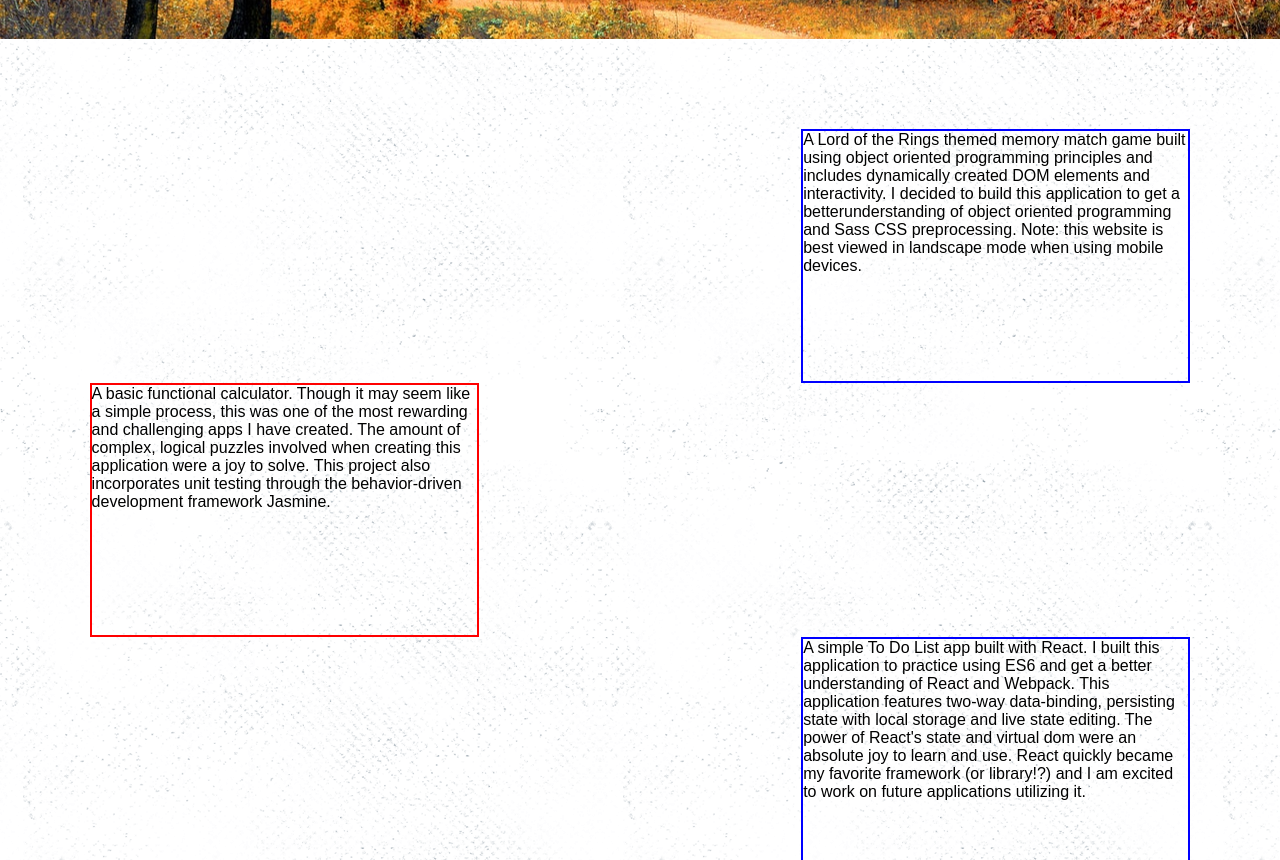
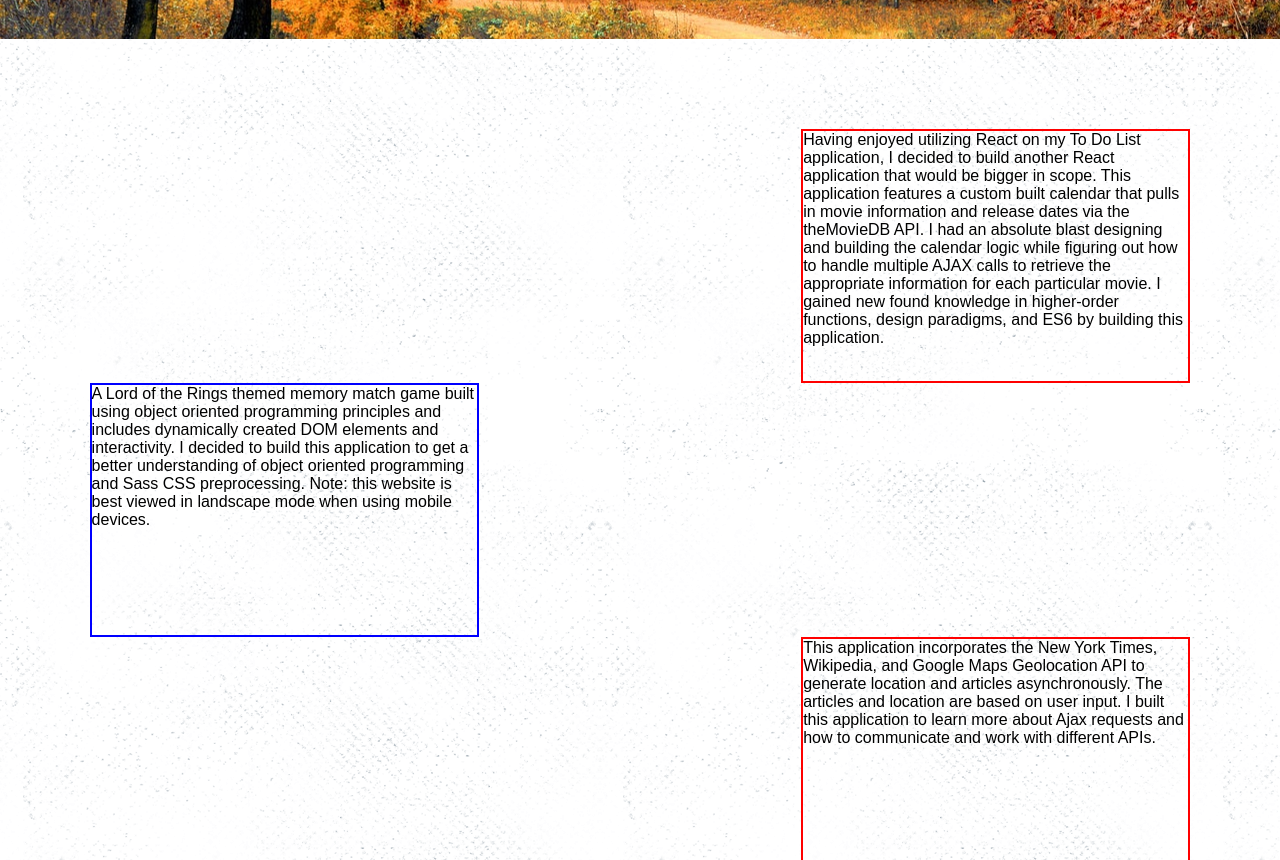
Before and after one commit to JonathanV123/portfolio, a React (Create React App) app: page / in a window 1280 px wide. Shown: the part 1940-2800 px from the top of the page. Built offline with nearby package versions, Linux system fonts and the light colour scheme.

Commit message:
removed some duplicate components

```diff
--- a/src/App.js
+++ b/src/App.js
@@ -1,21 +1,36 @@
-import React, { Component } from 'react';
+import React, {Component} from 'react';
 import './App.css';
+import {projects} from './ProjectDescriptions';
 import Header from './components/Header';
 import Introduction from './components/Introduction';
 import Projects from './components/Projects';
 import Divider from './components/Divider';
 
+class App extends Component {
+    constructor() {
+        super();
+        this.supplyMovieInformation = this.supplyMovieInformation.bind(this);
+        this.state = {
+            projectInformation:[],
+        };
+        this.supplyMovieInformation();
+    }
+    supplyMovieInformation() {
 
-
-
-class App extends Component {
+        let projectInfo = this.state.projectInformation;
+        projects.forEach(function(item, index){
+            projectInfo[index] = item;
+        });
+        console.log(projectInfo);
+        this.state.projectInformation = projectInfo;
+    }
     render() {
         return (
-      <div className ="portfolioContainer">
+            <div className="portfolioContainer">
                 <Header/>
                 <Introduction/>
                 <Divider/>
-          <Projects/>
+                <Projects projects={this.state.projectInformation}/>
             </div>
         );
     }
--- /dev/null
+++ b/src/ProjectDescriptions.js
@@ -0,0 +1,55 @@
+import React from 'react';
+
+export const projects = [{
+    movieApp: {
+        text: <div>
+            Having enjoyed utilizing React on my To Do List application, I decided to build another
+            React application
+            that would be bigger in scope. This application features a custom built calendar that pulls
+            in movie information and
+            release dates via the theMovieDB API. I had an absolute blast designing and building the
+            calendar logic while figuring out
+            how to handle multiple AJAX calls to retrieve the appropriate information for each
+            particular movie. I gained new found knowledge
+            in higher-order functions, design paradigms, and ES6 by building this application.
+        </div>,
+        img:''
+    },
+    memoryMatch: {
+        text: <div>
+            A Lord of the Rings themed memory match game built using object oriented programming principles and
+            includes dynamically created DOM elements and interactivity. I decided to build this application
+            to get a better understanding of object oriented programming and Sass CSS preprocessing.
+            Note: this website is best viewed in landscape mode when using mobile devices.
+        </div>,
+        img:''
+    },
+    ajax: {
+        text: <div>
+            This application incorporates the New York Times, Wikipedia,
+            and Google Maps Geolocation API to generate location and articles asynchronously.
+            The articles and location are based on user input. I built this application to
+            learn more about Ajax requests and how to communicate and work with different APIs.
+        </div>,
+        img:''
+    }
+    ,calculator: {
+        text: <div>
+            A basic functional calculator. Though it may seem like a simple process,
+            this was one of the most rewarding and challenging apps I have created.
+            The amount of complex, logical puzzles involved when creating this application were a joy to solve.
+            This project also incorporates unit testing through the behavior-driven development framework Jasmine.
+        </div>,
+        img:''
+    }
+    ,toDoApp: {
+        text:  <div>
+            A simple To Do List app built with React. I built this application to practice using
+            ES6 and get a better understanding of React and Webpack. This application features two-way
+            data-binding, persisting state with local storage and live state editing. The power of React's
+            state and virtual dom were an absolute joy to learn and use. React quickly became
+            my favorite framework (or library!?) and I am excited to work on future applications utilizing it.
+        </div>,
+        img:''
+    }
+}];
--- a/src/components/Introduction.js
+++ b/src/components/Introduction.js
@@ -6,7 +6,6 @@ export default class Introduction extends React.Component {
     constructor() {
         super();
     }
-
     render() {
         return (
             <div className="row">
@@ -16,7 +15,7 @@ export default class Introduction extends React.Component {
                         I'm a self-taught developer and coding bootcamp grad that is extremely passionate and
                         enthusiastic
                         about
-                        coding and am eager to tap into all aspects of web development. When I'm not building websites,
+                        coding, and am eager to tap into all aspects of web development. When I'm not building websites,
                         you can find me watching documentaries and films, cookin' up new recipes in the kitchen, or
                         freediving at
                         the beach. My goal is to work in a collaborative, positive environment with people who are
--- a/src/components/Projects.js
+++ b/src/components/Projects.js
@@ -1,36 +1,35 @@
-import React, { Component } from 'react';
-import MemoryMatch from './projects/MemoryMatch';
-import Ajax from './projects/Ajax';
-import Calculator from './projects/Calculator';
-import ReactMovieApp from './projects/ReactMovieApp';
-import ReactToDoApp from './projects/ReactToDoApp';
-
-
+import React, {Component} from 'react';
 
 
 export default class Projects extends React.Component {
     render() {
         return (
             <div className="projectsContainer">
-                <div className ="leftSide">
-                    <MemoryMatch/>
+                <div className="leftSide">
+                    <div className="projectLeft">
+                        {this.props.projects[0].movieApp.text.props.children}
+                    </div>
+                </div>
+                <div className="rightSide">
+                    <div className="projectRight">
+                        {this.props.projects[0].memoryMatch.text.props.children}
+                    </div>
+                </div>
+                <div className="leftSide">
+                    <div className="projectLeft">
+                        {this.props.projects[0].ajax.text.props.children}
+                    </div>
 
                 </div>
-                <div className ="rightSide">
-                    <Calculator/>
-
+                <div className="rightSide">
+                    <div className="projectRight">
+                        {this.props.projects[0].calculator.text.props.children}
+                    </div>
                 </div>
-                <div className ="leftSide">
-                    <ReactToDoApp/>
-
-                </div>
-                <div className ="rightSide">
-                    <ReactMovieApp/>
-
-                </div>
-                <div className ="leftSide">
-                    <Ajax/>
-
+                <div className="leftSide">
+                    <div className="projectLeft">
+                        {this.props.projects[0].toDoApp.text.props.children}
+                    </div>
                 </div>
             </div>
         )
--- a/src/components/projects/Ajax.js
+++ /dev/null
@@ -1,15 +0,0 @@
-import React, { Component } from 'react';
-
-
-export default class Ajax extends React.Component {
-    render() {
-        return (
-            <div className="projectRight">
-                This application incorporates the New York Times, Wikipedia,
-                and Google Maps Geolocation API to generate location and articles asynchronously.
-                The articles and location are based on user input. I built this application to
-                learn more about Ajax requests and how to communicate and work with different APIs.
-            </div>
-        )
-    }
-}
--- a/src/components/projects/Calculator.js
+++ /dev/null
@@ -1,15 +0,0 @@
-import React, { Component } from 'react';
-
-
-export default class Calculator extends React.Component {
-    render() {
-        return (
-            <div className="projectLeft">
-                A basic functional calculator. Though it may seem like a simple process,
-                this was one of the most rewarding and challenging apps I have created.
-                The amount of complex, logical puzzles involved when creating this application were a joy to solve.
-                This project also incorporates unit testing through the behavior-driven development framework Jasmine.
-            </div>
-        )
-    }
-}
--- a/src/components/projects/MemoryMatch.js
+++ /dev/null
@@ -1,19 +0,0 @@
-import React, { Component } from 'react';
-
-
-export default class MemoryMatch extends React.Component {
-    constructor() {
-        super();
-    }
-    render() {
-        return (
-            <div className="projectRight">
-                A Lord of the Rings themed memory match game built using object oriented programming principles and
-                includes dynamically created DOM elements and interactivity. I decided to build this application
-                to get a betterunderstanding of object oriented programming and Sass CSS preprocessing.
-
-                Note: this website is best viewed in landscape mode when using mobile devices.
-            </div>
-        )
-    }
-}
--- a/src/components/projects/ReactMovieApp.js
+++ /dev/null
@@ -1,21 +0,0 @@
-import React, { Component } from 'react';
-
-
-export default class ReactMovieApp extends React.Component {
-    constructor() {
-        super();
-    }
-    render() {
-        return (
-            <div className="projectLeft">
-                Having enjoyed utilizing React on my To Do List application,
-                I decided to build another React application that would be bigger in scope.
-                This application features a custom built calendar that pulls in movie information
-                and release dates via the theMovieDB API. I had an absolute blast designing and
-                building the calendar logic while figuring out how to handle multiple AJAX calls
-                to retrieve the appropriate information for each particular movie. I gained new
-                found knowledge in higher-order functions, design paradigms, and ES6 by building this application.
-            </div>
-        )
-    }
-}
--- a/src/components/projects/ReactToDoApp.js
+++ /dev/null
@@ -1,16 +0,0 @@
-import React, { Component } from 'react';
-
-
-export default class ReactToDoApp extends React.Component {
-    render() {
-        return (
-            <div className="projectRight">
-                A simple To Do List app built with React. I built this application to practice using
-                ES6 and get a better understanding of React and Webpack. This application features two-way
-                data-binding, persisting state with local storage and live state editing. The power of React's
-                state and virtual dom were an absolute joy to learn and use. React quickly became
-                my favorite framework (or library!?) and I am excited to work on future applications utilizing it.
-            </div>
-        )
-    }
-}
```
Lines whose indentation alone changed are shown as unchanged.
